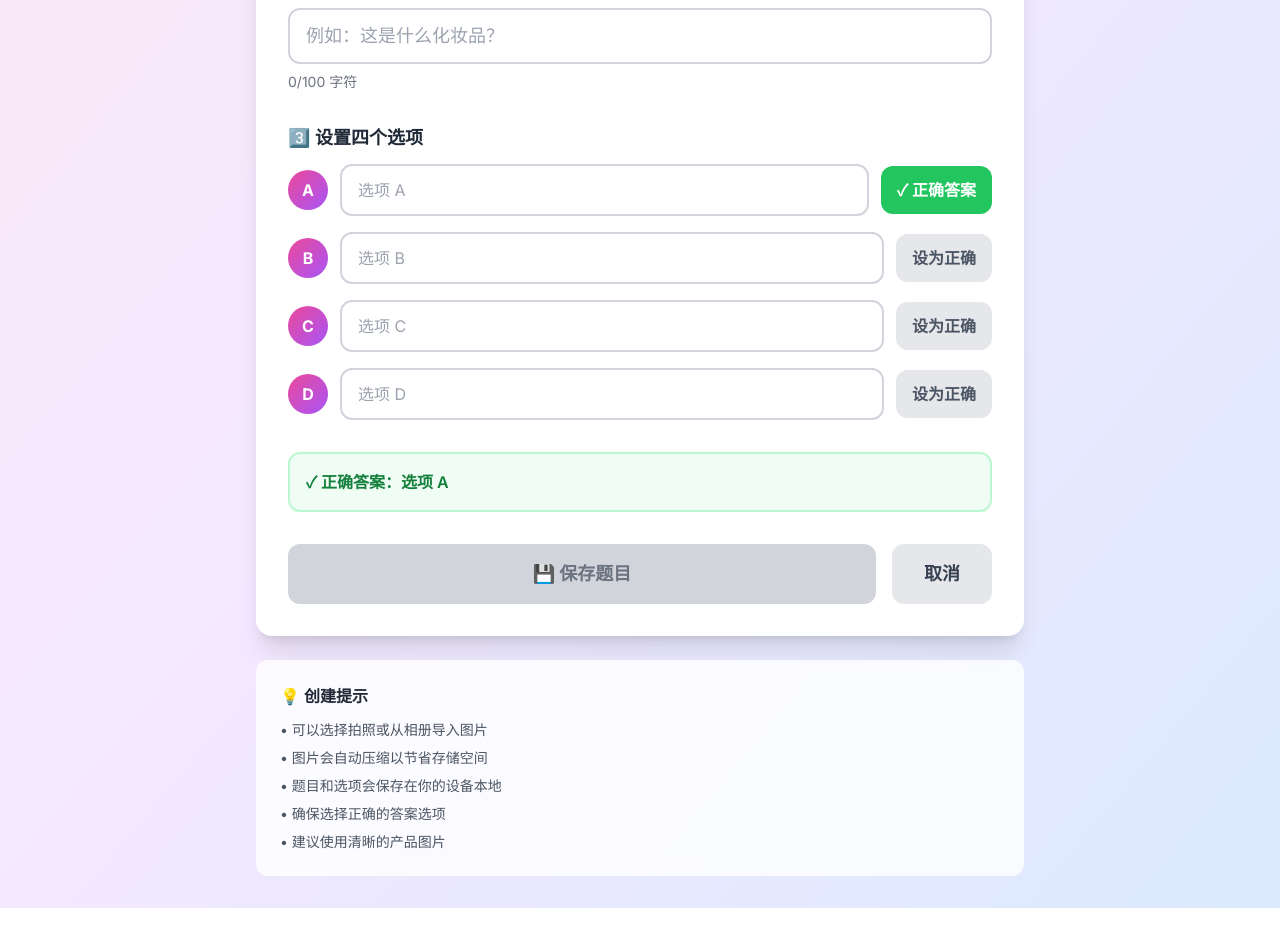
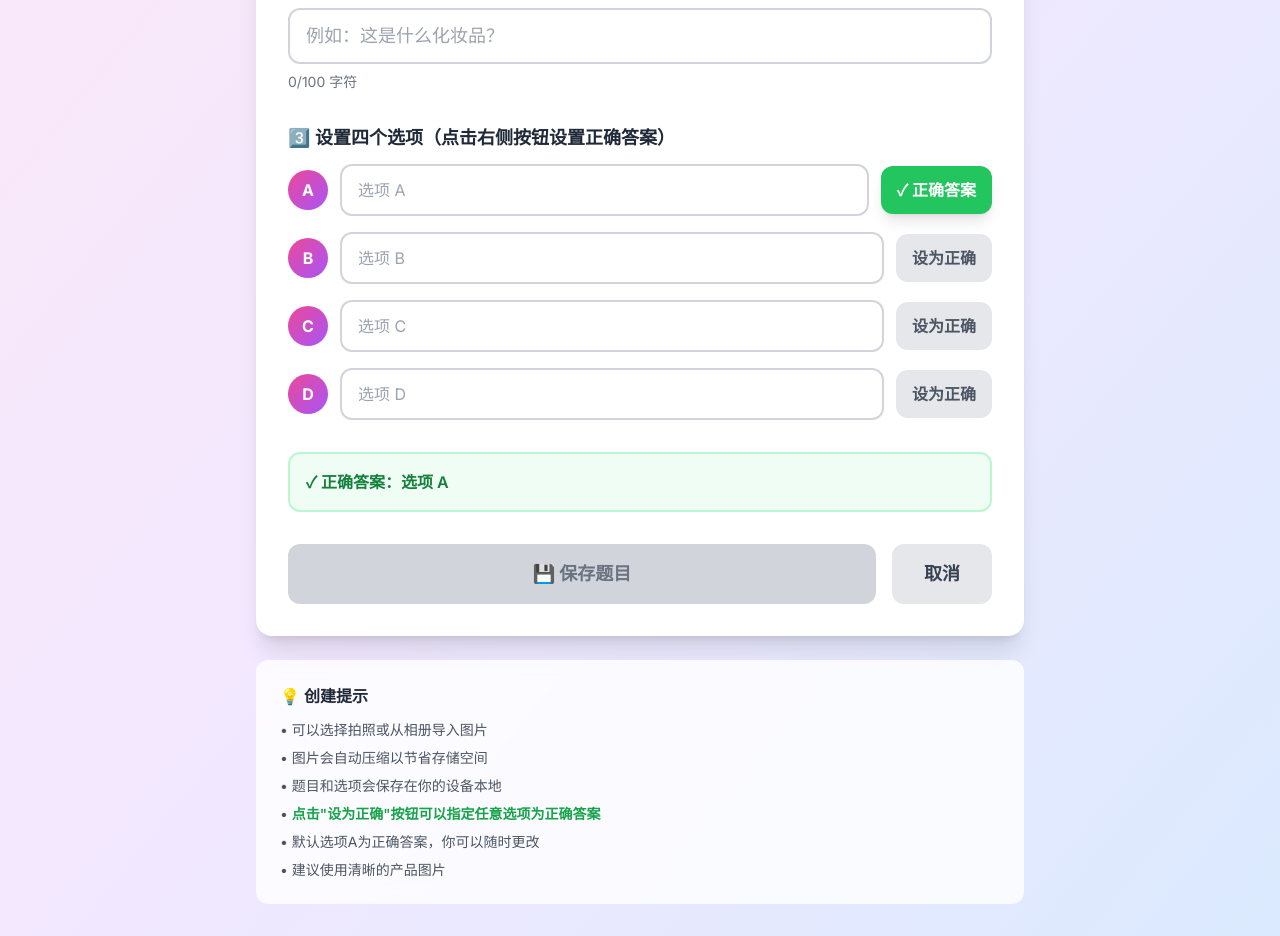
Before and after one commit to Jiawen-Zheng/cosmetics-quiz, a Next.js app: page /custom-quiz/create in a window 1280 px wide. Shown: the part 620-1556 px from the top of the page. Before the commit the page ends 1528 px from the top, so only its background shows below. Built offline with nearby package versions, Linux system fonts and the light colour scheme.

Commit message:
优化自定义测试创建页面：增强正确答案选择的UI提示和说明

```diff
--- a/src/app/custom-quiz/create/page.tsx
+++ b/src/app/custom-quiz/create/page.tsx
@@ -228,7 +228,7 @@ export default function CreateCustomQuiz() {
           {/* 选项设置 */}
           <div className="mb-8">
             <label className="block text-lg font-semibold text-gray-800 mb-3">
-              3️⃣ 设置四个选项
+              3️⃣ 设置四个选项（点击右侧按钮设置正确答案）
             </label>
             <div className="space-y-4">
               {options.map((option, index) => (
@@ -246,10 +246,10 @@ export default function CreateCustomQuiz() {
                   />
                   <button
                     onClick={() => setCorrectAnswer(index)}
-                    className={`px-4 py-3 rounded-xl font-semibold transition-all ${
+                    className={`px-4 py-3 rounded-xl font-semibold transition-all whitespace-nowrap ${
                       correctAnswer === index
-                        ? 'bg-green-500 text-white'
-                        : 'bg-gray-200 text-gray-600 hover:bg-gray-300'
+                        ? 'bg-green-500 text-white shadow-lg'
+                        : 'bg-gray-200 text-gray-600 hover:bg-green-100 hover:text-green-700'
                     }`}
                   >
                     {correctAnswer === index ? '✓ 正确答案' : '设为正确'}
@@ -295,7 +295,8 @@ export default function CreateCustomQuiz() {
             <li>• 可以选择拍照或从相册导入图片</li>
             <li>• 图片会自动压缩以节省存储空间</li>
             <li>• 题目和选项会保存在你的设备本地</li>
-            <li>• 确保选择正确的答案选项</li>
+            <li>• <span className="text-green-600 font-semibold">点击"设为正确"按钮可以指定任意选项为正确答案</span></li>
+            <li>• 默认选项A为正确答案，你可以随时更改</li>
             <li>• 建议使用清晰的产品图片</li>
           </ul>
         </div>
```
